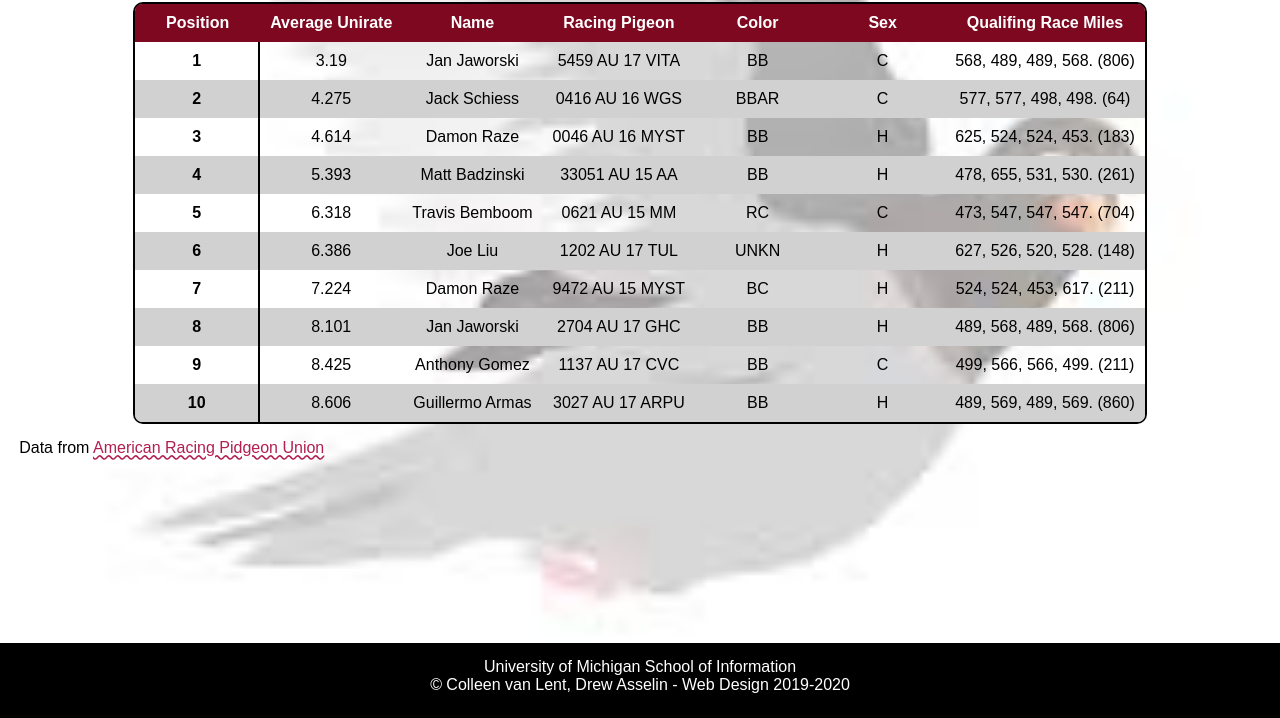
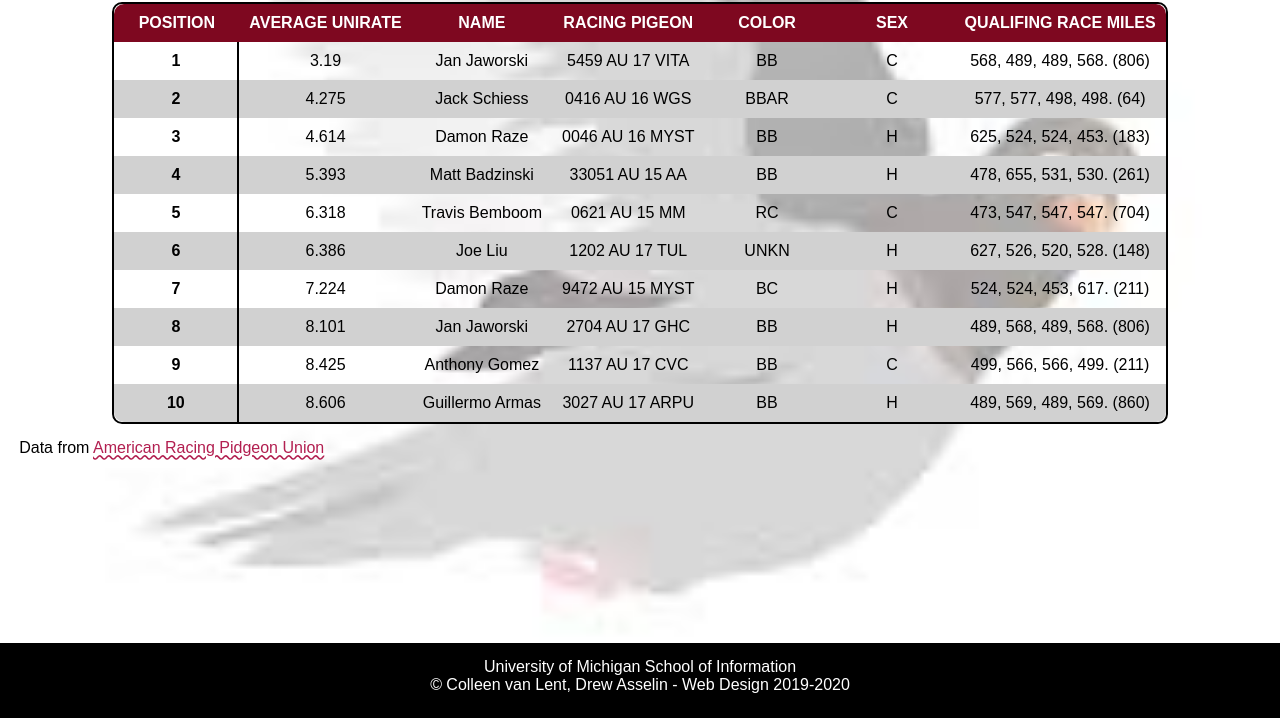
Before and after one commit to jaywangUmich/homework3, a plain HTML site: page index.html in a window 1280 px wide. Shown: the part 82-800 px from the top of the page. Drawn offline with Linux system fonts and the light colour scheme; a web font is replaced by a local one.

Commit message:
Update style.css

```diff
--- a/css/style.css
+++ b/css/style.css
@@ -15,8 +15,9 @@ body{
   font-family: 'Andika', sans-serif;
   background-size: cover ;
   background-position: center;
+  background-image: url("../images/pigeon-background.jpeg");
   background-color: #DDDDDD;
-  background-image: url("../images/pigeon-background.jpeg");
+  background-repeat: no-repeat;
 }
 
 main{
@@ -56,40 +57,38 @@ table{
   	color: #FFFFFF;
   	min-width: 125px;
 	padding: 10px;
+	text-transform: uppercase;
 }
 
 .rowhead{
-	/*border-style: solid;*/
+	padding: 10px;
 	border-right: solid 2px;
-	text-align: center;
-	padding: 10px;
-	/*border-top: 2px;*/
 }
 
-td{
-	text-align: center;
+td, th{
 	padding: 10px;
 	border-top: 2px;
+	vertical-align: middle;
 }
 
 tr{
-
+	text-align: center;
 }
 
 thead th:first-child {
-	border-top-left-radius: 7px;
+	border-top-left-radius: 10px;
 }
 
 thead th:last-child {
-	border-top-right-radius: 7px;
+	border-top-right-radius: 10px;
 }
 
 tbody > tr:last-child > th {
-	border-bottom-left-radius: 7px;
+	border-bottom-left-radius: 10px;
 }
 
 tbody > tr:last-child > td:last-child {
-	border-bottom-right-radius: 7px;
+	border-bottom-right-radius: 10px;
 }
 
 tr:nth-child(even) {background: #D1D1D1}
```
